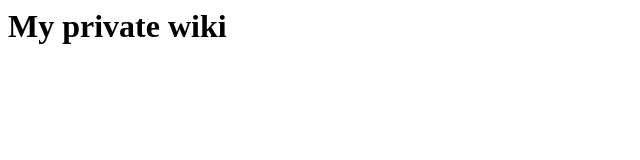
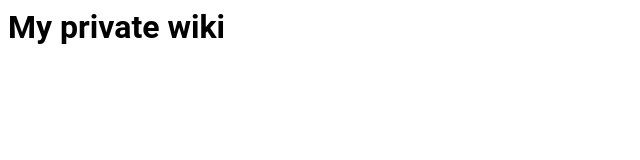
Before and after one commit to lucs29/My-Personal-Wiki, a plain HTML site: page index.html in a window 1280 px wide. Shown: the full height of the page, 0-640 px from the left. Drawn offline with Linux system fonts and the light colour scheme.

Commit message:
Update style.css

```diff
--- a/style.css
+++ b/style.css
@@ -1,5 +1,5 @@
 /* Stylesheet My Private Wiki */
 
 h1, h2, h3, h4, h5, h6 {
-  font-family: 'Dosis';
+  font-family: 'Roboto';
 }
```
